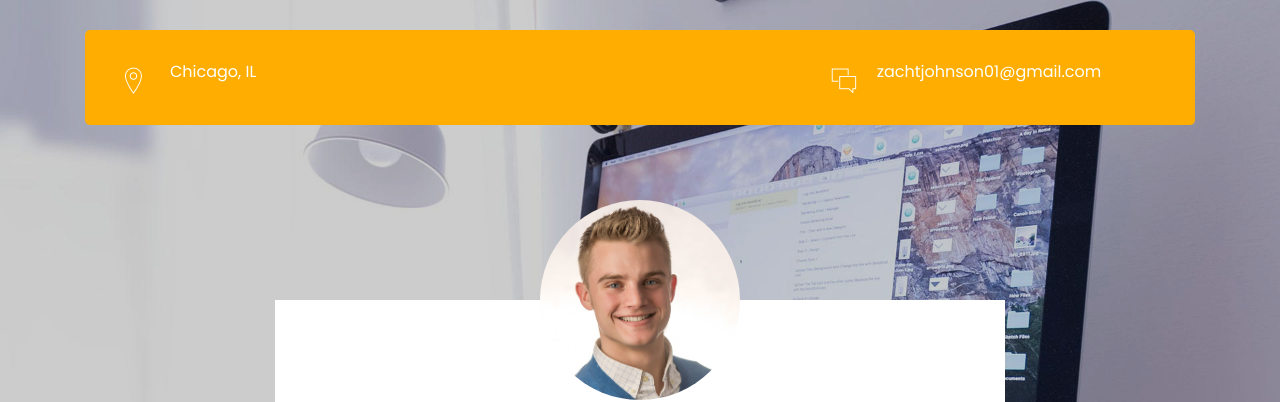
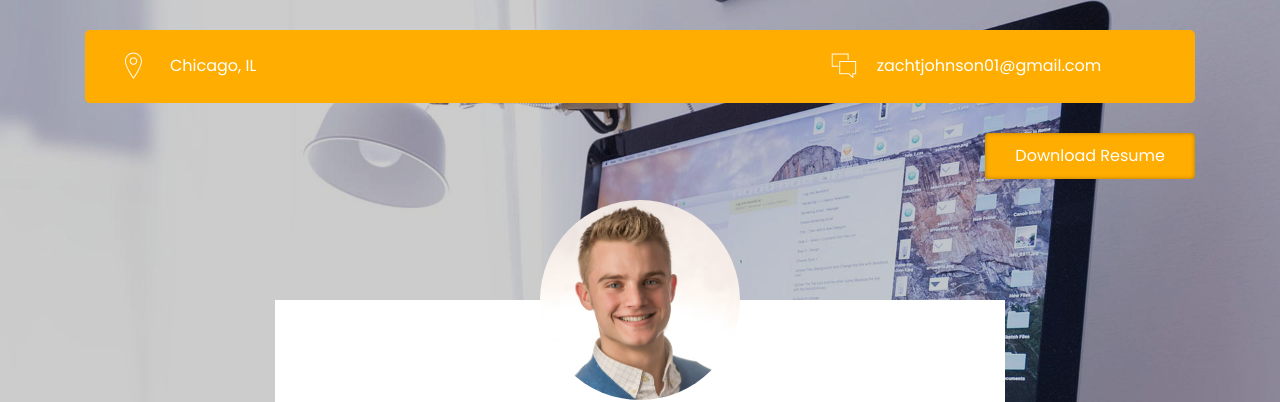
Before and after one commit to zachtjohnson01/personalPortfolio, a plain HTML site: page index.html in a window 1280 px wide. Shown: the top 402 px of the page. Drawn offline with Linux system fonts and the light colour scheme; files whose address does not match are found by name.

Commit message:
Updated header formatting. Added download resume button

```diff
--- a/01-cv-portfolio/css/responsive.css
+++ b/01-cv-portfolio/css/responsive.css
@@ -118,9 +118,9 @@
 
 	header .heading-wrapper{  padding: 30px 20px 20px; }
 
-	header .info .icon{ font-size: 25px; }
+	header .info .icon{ font-size: 25px; vertical-align: middle;}
 
-	header .info .right-area{ margin-left: 35px; }
+	header .info .right-area{ margin-left: 35px; vertical-align: middle;}
 
 }
 
@@ -141,9 +141,9 @@
 
 	header .heading-wrapper{  padding: 10px 15px 0px; }
 
-	header .info .icon{ font-size: 15px; }
+	header .info .icon{ font-size: 15px; vertical-align: middle;}
 
-	header .info .right-area{ margin-left: 20px; }
+	header .info .right-area{ margin-left: 20px; vertical-align: middle; }
 
 	/* ---------------------------------
 	4. INTRO SECTION
--- a/01-cv-portfolio/css/styles.css
+++ b/01-cv-portfolio/css/styles.css
@@ -50,7 +50,7 @@ h1{ font-size: 4em; line-height: 1; }
 h2{ font-size: 2.2em; line-height: 1.1; }
 h3{ font-size: 1.8em; }
 h4{ font-size: 1.3em; }
-h5{ font-size: 1em; }
+h5{ font-size: 1em; vertical-align: middle;}
 h6{ font-size: .9em; letter-spacing: 1px; }
 
 a, button{ display: inline-block; text-decoration: none; color: inherit; line-height: 1;
@@ -109,13 +109,13 @@ b.max-bold{ font-weight: 700; }
 
 header{ position: absolute; top: 30px; left: 0; right: 0; z-index: 100; }
 
-header .heading-wrapper{ border-radius: 5px; padding: 30px 40px 20px; background: #FFAD01; color: #fff; }
+header .heading-wrapper{ border-radius: 5px; padding: 5px 40px 5px; background: #FFAD01; color: #fff; }
 
-header .info{ margin-bottom: 10px; }
+header .info{ margin-bottom: 10px; margin: 3% 0; }
 
 header .info .icon{ float: left; font-size: 30px; }
 
-header .info .right-area{ margin-left: 45px; }
+header .info .right-area{ margin-left: 45px; padding: 3% 0;}
 
 header .downlad-btn{ padding: 15px 30px; border-radius: 4px; float: right; margin-top: 30px;
 	box-shadow: inset 0 0px 4px rgba(0,0,0,.3); background: #FFAD01; color: #fff;
--- a/common-js/scripts.js
+++ b/common-js/scripts.js
@@ -1,7 +1,7 @@
-
 (function ($) {
 
-    "use strict";
+	"use strict";
+
 
 
 
@@ -15,6 +15,7 @@
 	panelAccordian();
 
 	$(window).on('load', function(){
+
 
 		// ISOTOPE PORTFOLIO WITH FILTER
 		if(isExists('.portfolioContainer')){
--- a/index.html
+++ b/index.html
@@ -34,8 +34,7 @@
 						<div class="info">
 							<i class="icon ion-ios-location-outline"></i>
 							<div class="right-area">
-								<!-- <h5></h5> -->
-								<h5>Chicago, IL</h5>
+								Chicago, IL
 							</div><!-- right-area -->
 						</div><!-- info -->
 					</div><!-- col-sm-4 -->
@@ -54,15 +53,14 @@
 						<div class="info">
 							<i class="icon ion-ios-chatboxes-outline"></i>
 							<div class="right-area">
-								<h5>zachtjohnson01@gmail.com</h5>
-								<!-- <h6>REPLY IN 24 HOURS</h6> -->
+								zachtjohnson01@gmail.com
 							</div><!-- right-area -->
 						</div><!-- info -->
 					</div><!-- col-sm-4 -->
 				</div><!-- row -->
 			</div><!-- heading-wrapper -->
 
-			<!-- <a class="downlad-btn" href="#">Download CV</a> -->
+			<a class="downlad-btn" href="../personalPortfolio/documents/Zachary_Johnson_-_Resume_2018.pdf" download>Download Resume</a>
 		</div><!-- container -->
 	</header>
 
```
Also changed, not shown: 2 other files.
